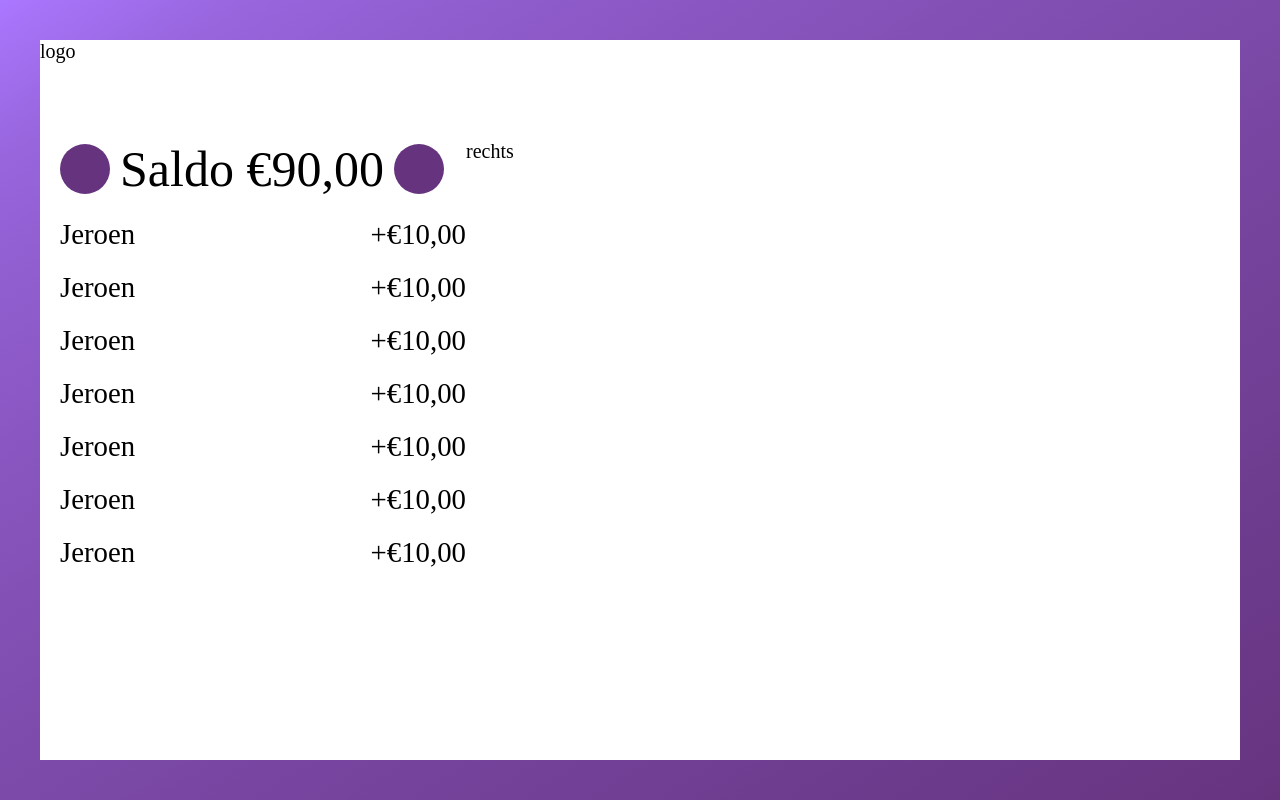
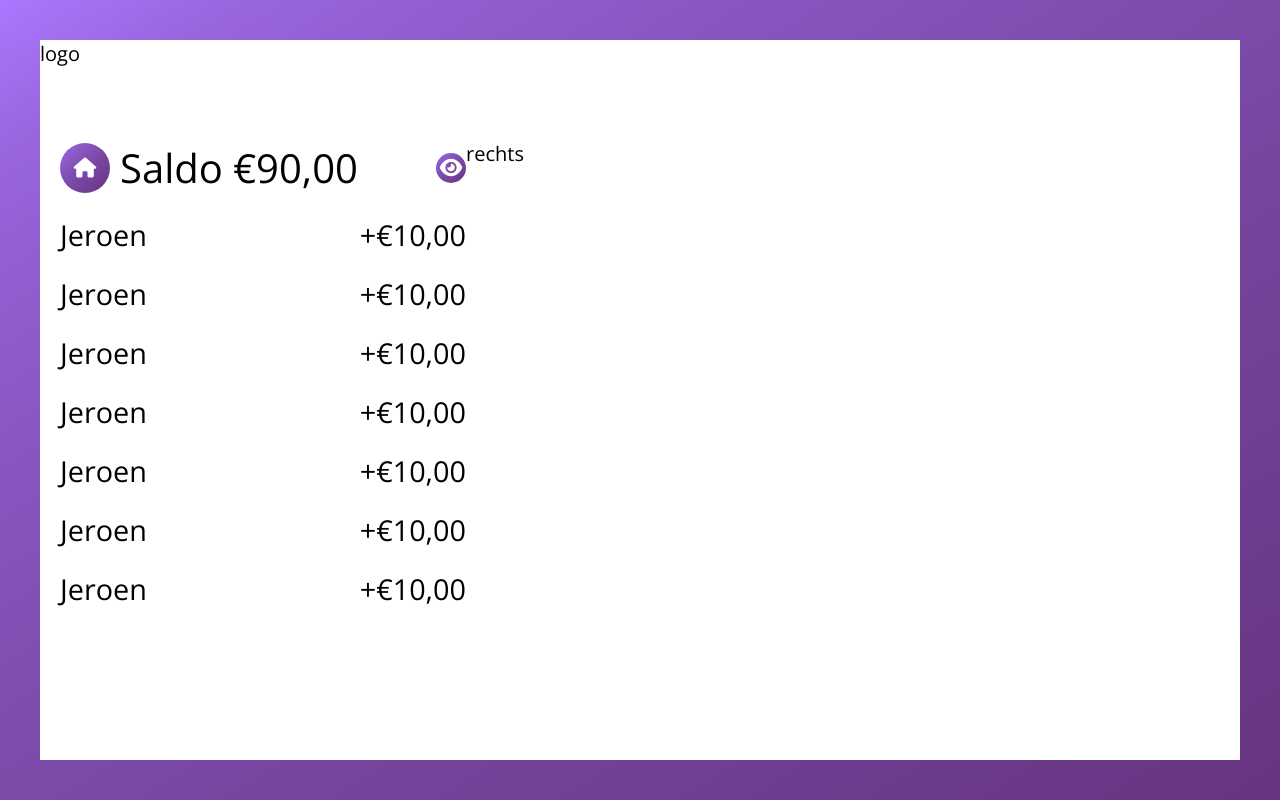
Before and after one commit to 05v/F3M7PROG, a plain HTML site: page WEEK4_Banky/index.html in a window 1280 px wide. Drawn offline with nearby package versions, Linux system fonts and the light colour scheme.

Commit message:
les 7 Video 6

```diff
--- a/WEEK4_Banky/index.html
+++ b/WEEK4_Banky/index.html
@@ -9,6 +9,9 @@
     <script src="/js/main.js" defer></script>
     <script src="/js/dd3de96bc3.js" defer></script>
     <link href="/css/style.css" rel="stylesheet">
+    <link rel="preconnect" href="https://fonts.googleapis.com">
+    <link rel="preconnect" href="https://fonts.gstatic.com" crossorigin>
+    <link href="https://fonts.googleapis.com/css2?family=Open+Sans:wght@300;400;500;600&display=swap" rel="stylesheet">
 </head>
 
 <body>
@@ -16,9 +19,15 @@
     <main class="banky">
         <section class="banky__section">
             <header class="banky__header">
-                <figure class="banky__logo"></figure>
-                <h1 class="banky__money">Saldo €90,00</h1>
-                <figure class="banky__eye"></figure>
+                <div>
+                    <figure class="banky__logo">
+                        <i class="fa-solid fa-house"></i>
+                    </figure>
+                    <h1 class="banky__money">Saldo €90,00</h1>
+                </div>
+                <figure class="banky__eye">
+                    <i class="fa-solid fa-eye"></i>
+                </figure>
             </header>
             <ul class="banky__transactions">
                 <li class="banky__transaction">
--- a/WEEK4_Banky/scss/base.scss
+++ b/WEEK4_Banky/scss/base.scss
@@ -1,6 +1,7 @@
 @use 'abstracts/variables';
 
 body {
+    font-family: 'Open Sans', sans-serif;
     background: linear-gradient(to bottom right, map-get(variables.$baseColors, "background"), 30%, map-get(variables.$baseColors, "backgroundDark"));
     min-height: 100vh;
     padding: map-get(variables.$vhCalculation, "bodyPadding");
--- a/WEEK4_Banky/scss/components/banky/banky.scss
+++ b/WEEK4_Banky/scss/components/banky/banky.scss
@@ -10,27 +10,43 @@
 
     &__header {
         display: flex;
-        gap: 1rem;
         align-items: center;
+        justify-content: space-between;
+
+        &>div {
+            display: flex;
+            gap: 1rem;
+            align-items: center;
+        }
     }
 
     &__money {
         font-weight: 400;
-        font-size: 250%;
+        font-size: 200%;
     }
 
     &__logo {
         width: 5rem;
         height: 5rem;
-        background-color: map-get(variables.$logoColors, "colorTwo");
+        background: linear-gradient(to bottom right, map-get(variables.$baseColors, "background"), 30%, map-get(variables.$baseColors, "backgroundDark"));
         border-radius: 50%;
+        font-size: 2rem;
+        display: flex;
+        align-items: center;
+        justify-content: center;
+        color: white;
     }
 
     &__eye {
-        width: 5rem;
-        height: 5rem;
-        background-color: map-get(variables.$logoColors, "colorTwo");
+        width: 3rem;
+        height: 3rem;
+        background: linear-gradient(to bottom right, map-get(variables.$baseColors, "background"), 30%, map-get(variables.$baseColors, "backgroundDark"));
         border-radius: 50%;
+        font-size: 2rem;
+        display: flex;
+        align-items: center;
+        justify-content: center;
+        color: white;
     }
 
     &__transactions {
```
Also changed, not shown: WEEK4_Banky/css/style.css, 1 other file.
